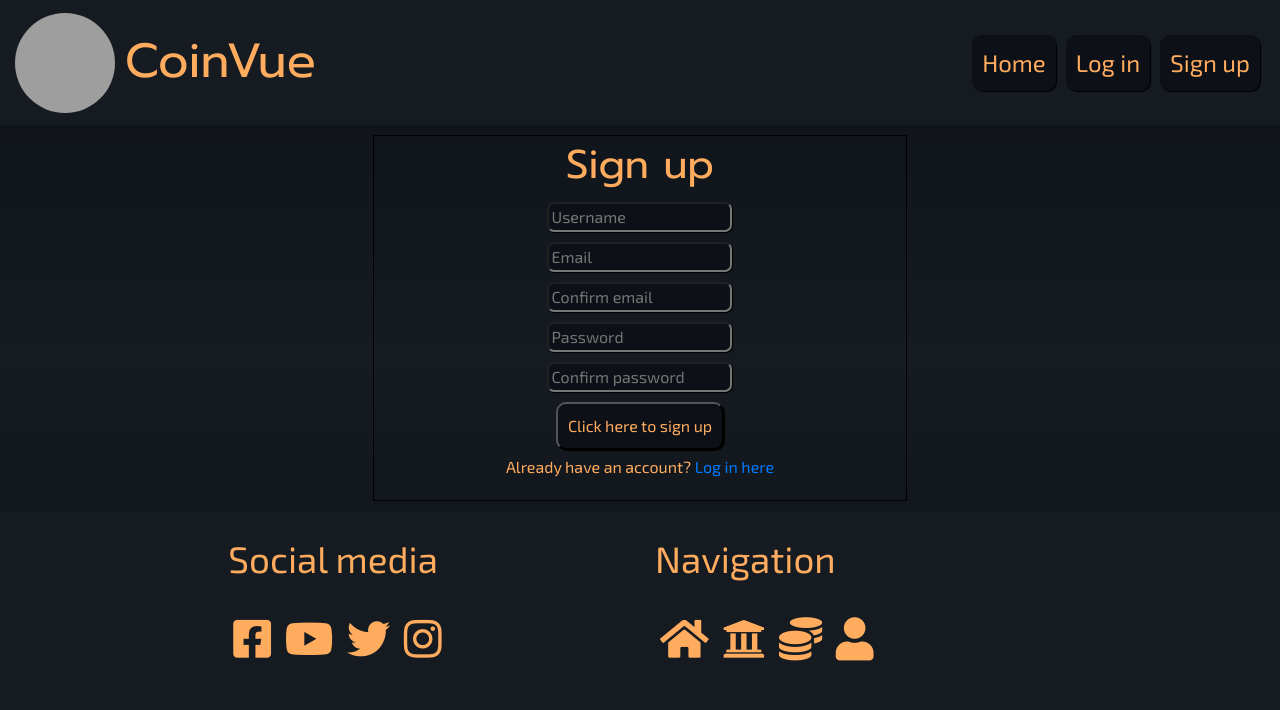
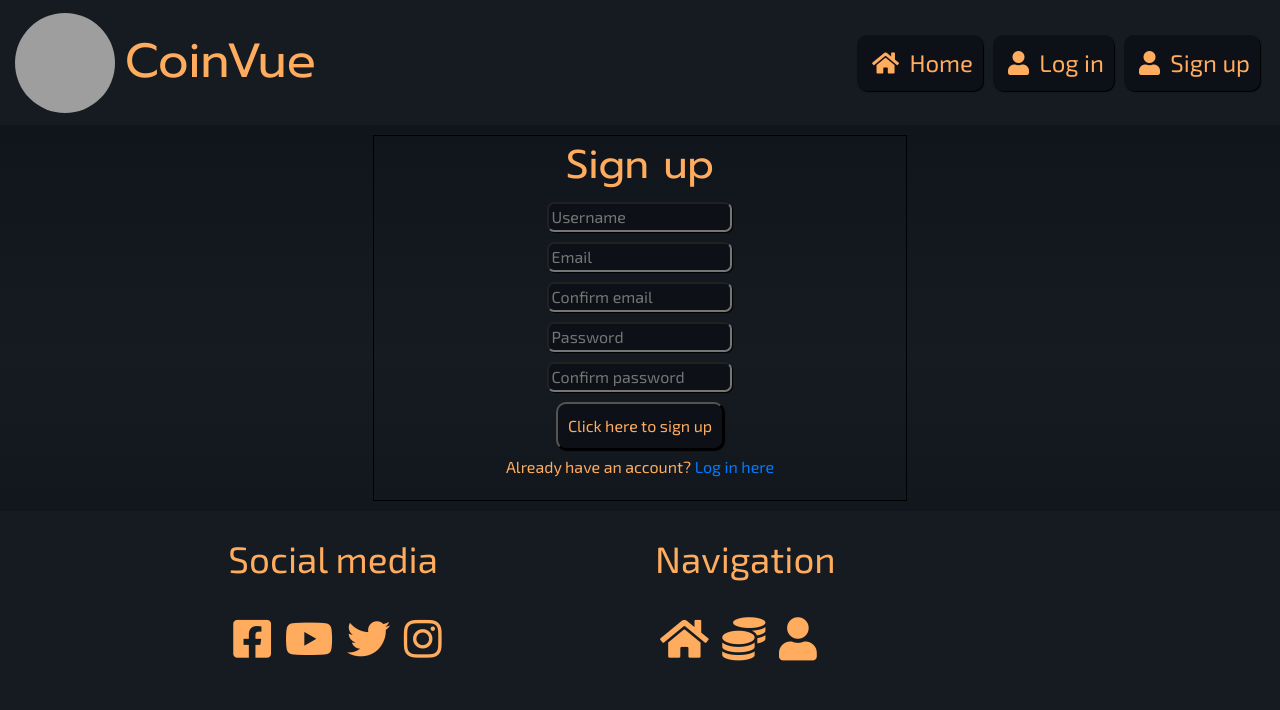
Before and after one commit to luke2533/coin_vue, a Flask app: page /signup in a window 1280 px wide. Shown: the top 710 px of the page. Run offline with Flask 2, Linux system fonts and the light colour scheme; some libraries are stand-ins or nearby versions; grey boxes are pictures that could not be loaded.

Commit message:
Nav-bar icons, Footer updated links and README updates 2.0 Design Choices, 3.0 Features, 4.0 Tech used

```diff
--- a/static/css/style.css
+++ b/static/css/style.css
@@ -41,7 +41,6 @@ h1{
 
 .nav-title:hover{
     color: white;
-
 }
 
 .nav-item{
@@ -62,11 +61,20 @@ h1{
     color: black;
 }
 
-
 .logo-tablet{
     border-radius: 50%;
     height: 80px;
     width: 80px;
+}
+
+.nav-icon{
+    font-size: 1em;
+    color: #FFAC5E;
+    margin: 5px;
+}
+
+.nav-icon:hover{
+    color: #0d1117;
 }
 
 /* Nav-bar */
@@ -79,12 +87,6 @@ h1{
 
 #bar-button{
     background-color: #161b22;
-}
-
-.nav-icon{
-    font-size: 1em;
-    color: #FFAC5E;
-    margin: 5px;
 }
 
 .card-mobile{
@@ -106,13 +108,25 @@ h1{
 .nav-menu{
     background-color: #161b22;
     border: none;
-
 }
 
 .nav-menu-mobile{
     width: 300px;
     justify-content: center;
     height: 60px;
+}
+
+.nav-icon-mobile{
+    font-size: 0.75em;
+    color: #FFAC5E;
+}
+
+.nav-icon-mobile:hover{
+    color: #0d1117;
+}
+
+.tablet-text{
+    font-size: 0.9em;
 }
 
 /* Nav-bar mobile */
--- a/templates/base.html
+++ b/templates/base.html
@@ -35,15 +35,15 @@
 
                 <div class="col-md-8">
                     <ul class="nav nav-bar float-right">
-                        <li class="nav-item"><a href="{{ url_for('coinvue') }}" class="nav-link">Home</a></li>
+                        <li class="nav-item"><a href="{{ url_for('coinvue') }}" class="nav-link"><i class="fas fa-home nav-icon"></i> Home</a></li>
                         <!-- <li class="nav-item"><a href="" class="nav-link">Discover Portfolio</a></li> -->
                         {% if session.user %}
                             <!-- <li class="nav-item"><a href="{{ url_for('profile', username=session['user']) }}" class="nav-link">Profile</a></li> -->
-                            <li class="nav-item"><a href="{{ url_for('portfolio') }}" class="nav-link">My Portfolio</a></li>
-                            <li class="nav-item"><a href="{{ url_for('logout') }}" class="nav-link">Log out</a></li>
+                            <li class="nav-item"><a href="{{ url_for('portfolio') }}" class="nav-link"><i class="fas fa-coins nav-icon"></i> My Portfolio</a></li>
+                            <li class="nav-item"><a href="{{ url_for('logout') }}" class="nav-link"><i class="fas fa-user nav-icon"></i> Log out</a></li>
                         {% else %}
-                            <li class="nav-item"><a href="{{ url_for('login') }}" class="nav-link">Log in</a></li>
-                            <li class="nav-item"><a href="{{ url_for('signup') }}" class="nav-link">Sign up</a></li>
+                            <li class="nav-item"><a href="{{ url_for('login') }}" class="nav-link"><i class="fas fa-user nav-icon"></i> Log in</a></li>
+                            <li class="nav-item"><a href="{{ url_for('signup') }}" class="nav-link"><i class="fas fa-user nav-icon"></i> Sign up</a></li>
                         {% endif %}
                     </ul>
                 </div>
@@ -68,15 +68,15 @@
 
                 <div class="col-md-7">
                     <ul class="nav nav-bar float-right">
-                        <li class="nav-item"><a href="{{ url_for('coinvue') }}" class="nav-link">Home</a></li>
+                        <li class="nav-item"><a href="{{ url_for('coinvue') }}" class="nav-link tablet-text"><i class="fas fa-home nav-icon-mobile"></i> Home</a></li>
                         <!-- <li class="nav-item"><a href="" class="nav-link">Discover Portfolio</a></li> -->
                         {% if session.user %}
                             <!-- <li class="nav-item"><a href="{{ url_for('profile', username=session['user']) }}" class="nav-link">Profile</a></li> -->
-                            <li class="nav-item"><a href="{{ url_for('portfolio') }}" class="nav-link">My Portfolio</a></li>
-                            <li class="nav-item"><a href="{{ url_for('logout') }}" class="nav-link">Log out</a></li>
+                            <li class="nav-item"><a href="{{ url_for('portfolio') }}" class="nav-link tablet-text"><i class="fas fa-coins nav-icon-mobile"></i> My Portfolio</a></li>
+                            <li class="nav-item"><a href="{{ url_for('logout') }}" class="nav-link tablet-text"><i class="fas fa-user nav-icon-mobile"></i> Log out</a></li>
                         {% else %}
-                            <li class="nav-item"><a href="{{ url_for('login') }}" class="nav-link">Log in</a></li>
-                            <li class="nav-item"><a href="{{ url_for('signup') }}" class="nav-link">Sign up</a></li>
+                            <li class="nav-item"><a href="{{ url_for('login') }}" class="nav-link tablet-text"><i class="fas fa-user nav-icon-mobile"></i> Log in</a></li>
+                            <li class="nav-item"><a href="{{ url_for('signup') }}" class="nav-link tablet-text"><i class="fas fa-user nav-icon-mobile"></i> Sign up</a></li>
                         {% endif %}
                     </ul>
                 </div>
@@ -158,8 +158,7 @@
                     <h2 class="footer-title">Navigation</h2>
                     <br>
                     <a href="{{ url_for('coinvue') }}"><i class="fas fa-home footer-icon"></i></a>
-                    <a href=""><i class="fas fa-university footer-icon"></i></a>
-                    <a href=""><i class="fas fa-coins footer-icon"></i></a>
+                    <a href="{{ url_for('portfolio') }}"><i class="fas fa-coins footer-icon"></i></a>
                     <a href="{{ url_for('login') }}"><i class="fas fa-user footer-icon"></i></a>
                 </div>
             </div>
@@ -184,8 +183,7 @@
                     <h2 class="footer-title-mobile">Navigation</h2>
                     <br>
                     <a href="{{ url_for('coinvue') }}"><i class="fas fa-home footer-icon-mobile"></i></a>
-                    <a href=""><i class="fas fa-university footer-icon-mobile"></i></a>
-                    <a href=""><i class="fas fa-coins footer-icon-mobile"></i></a>
+                    <a href="{{ url_for('portfolio') }}"><i class="fas fa-coins footer-icon-mobile"></i></a>
                     <a href="{{ url_for('login') }}"><i class="fas fa-user footer-icon-mobile"></i></a>
                 </div>
             </div>
```
Also changed, not shown: README.md.
